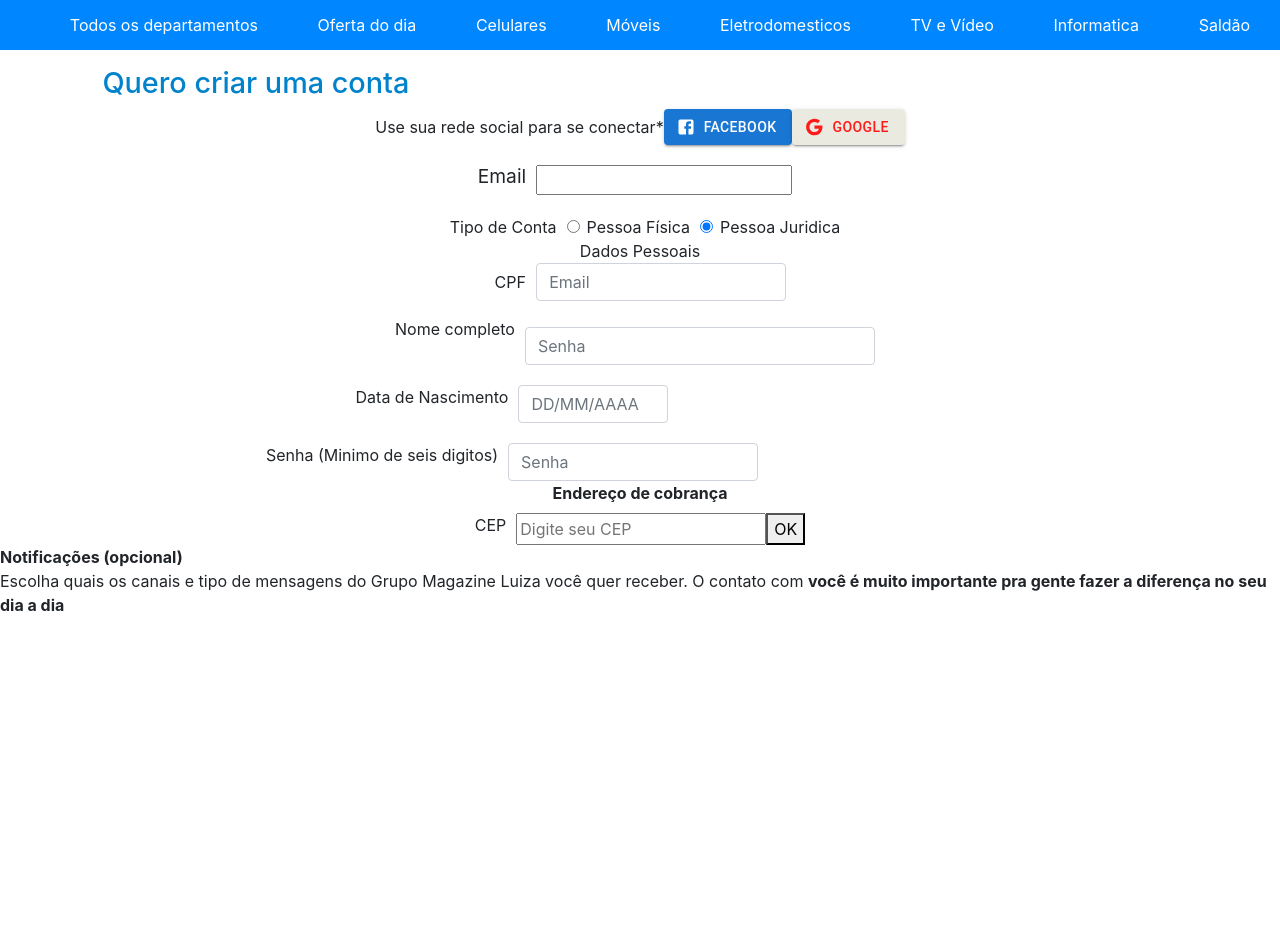
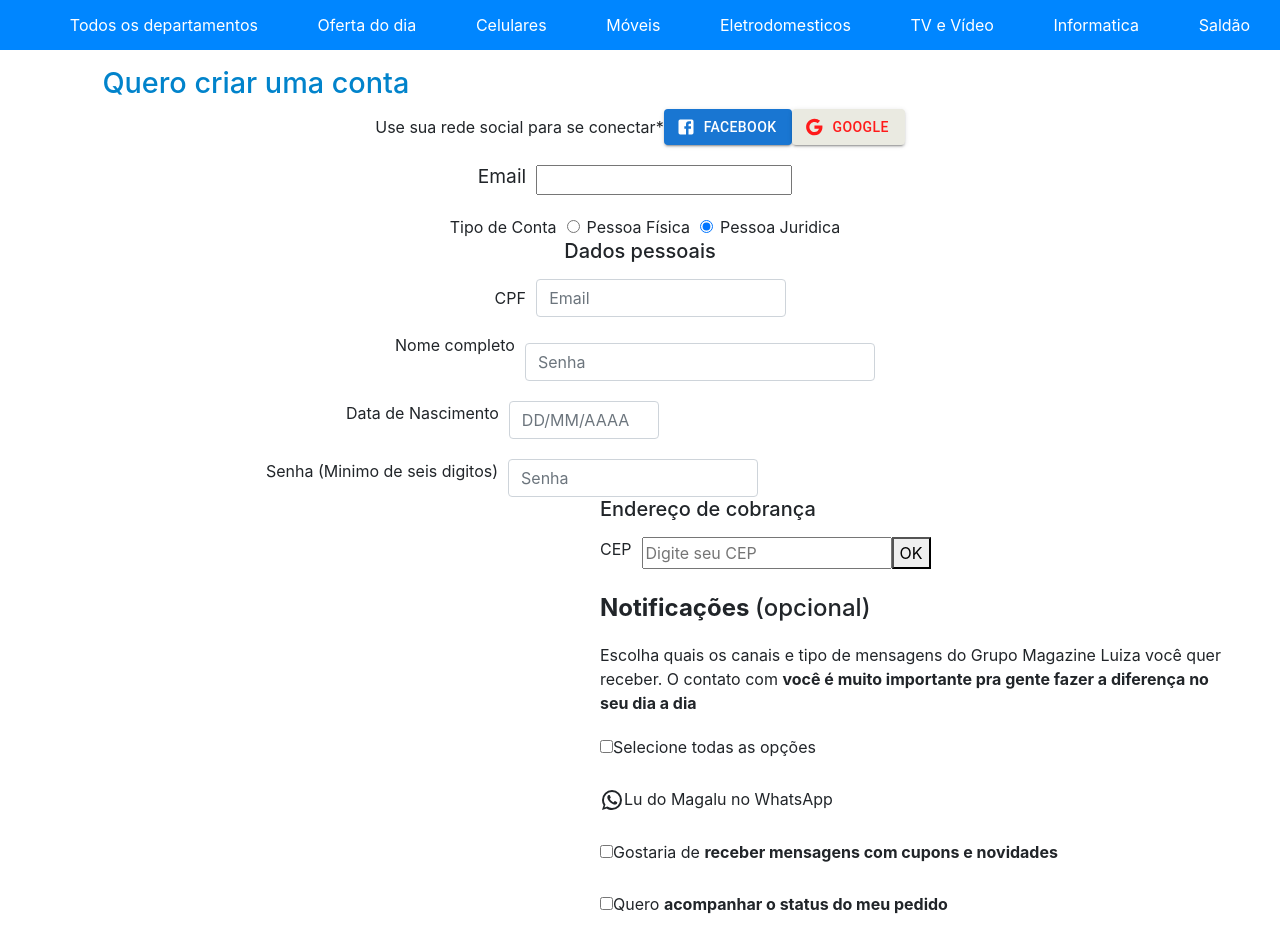
Before and after one commit to math3us2021/desafio_magalu, a React (Create React App) app: page / in a window 1280 px wide. Before the commit the page ends 800 px from the top, so only its background shows below. Built offline with nearby package versions, Linux system fonts and the light colour scheme.

Commit message:
22/07/2022

```diff
--- a/src/components/DadosPessoais.jsx
+++ b/src/components/DadosPessoais.jsx
@@ -7,7 +7,7 @@
 
     return (
         <Dados>
-            <span>Dados Pessoais</span>
+            <label><strong><h5>Dados pessoais</h5></strong></label>
             <div class="form-group row">
                 <label  class="col-sm-2 col-form-label">CPF</label>
                 <input type="email" class="form-control" id="inputEmail3" placeholder="Email"></input>
--- a/src/components/Endereco.jsx
+++ b/src/components/Endereco.jsx
@@ -7,7 +7,7 @@
         <div>
             <Endereco>
                 <div>
-                    <label><strong>Endereço de cobrança</strong></label>
+                    <label><strong><h5>Endereço de cobrança</h5></strong></label>
                 </div>
                 <Cep>
                     <label>CEP</label>
--- a/src/components/Notificacoes.jsx
+++ b/src/components/Notificacoes.jsx
@@ -1,19 +1,44 @@
 import React from "react";
+import { Notification} from "./styles";
+import WhatsAppIcon from '@mui/icons-material/WhatsApp';
+
 
 export default () => {
 
     return (
-        <div>
+        <Notification>
             <div>
-                <b>Notificações (opcional)</b>
+                <h4><b>Notificações </b>(opcional)</h4>
             </div>
             <div>
-
-                <span>Escolha quais os canais e tipo de mensagens do Grupo Magazine Luiza você quer receber. O contato com <b> você é muito importante pra gente fazer a diferença no seu dia a dia</b>
+                <span>Escolha quais os canais e tipo de mensagens do Grupo Magazine Luiza você quer <br></br> receber. O contato com <b> você é muito importante pra gente fazer a diferença no<br></br> seu dia a dia</b>
                 </span>
             </div>
+            <div>
+                <label>
+                    <input type="checkbox" />
+                    <span>Selecione todas as opções</span>
+                </label>
+            </div>
+            <div>
+                <label>
+                    <WhatsAppIcon />
+                    <span>Lu do Magalu no WhatsApp</span>
+                </label>
+            </div>
+            <div>
+                <label>
+                    <input type="checkbox" />
+                    <span>Gostaria de <b>receber mensagens com cupons e novidades</b></span>
+                </label>
+            </div>
+            <div>
+                <label>
+                    <input type="checkbox" />
+                    <span>Quero <b>acompanhar o status do meu pedido</b></span>
+                </label>
+            </div>
 
-
-        </div>
+        </Notification>
     );
 }
--- a/src/components/styles.js
+++ b/src/components/styles.js
@@ -74,7 +74,7 @@
 }
 `;
 export const DataNasc = styled.div`
-margin-right: 20%;
+margin-right: 21.5%;
 margin-top: 10px;
 
 input{
@@ -98,14 +98,22 @@
 `;
 
 export const Endereco = styled.form`
-display: flex;
-flex-direction: column;
-align-items: center;
+// display: flex;
+// flex-direction: column;
+// align-items: center;
+margin: 0px 0px 25px 600px;
 
 input{
     width: 250px;
     margin-left: 10px;
 }
+`;
 
+export const Notification = styled.div`
+margin: 0px 0px 25px 600px;
+
+div{
+    margin-top: 20px;
+}
 
 `;
```
